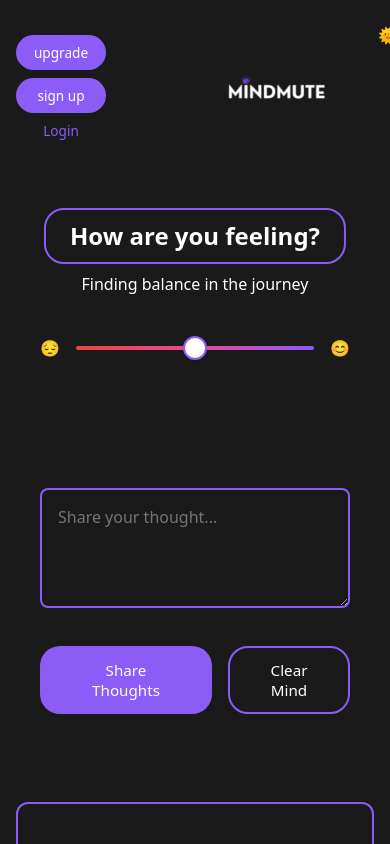
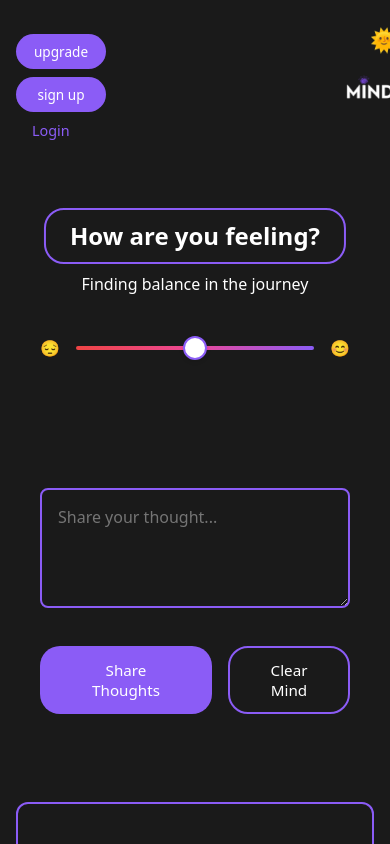
Before and after one commit to fahadbash1r/Mindmute, a React (Vite) app: page / in a window 390 px wide. Shown: the top 844 px of the page. Built offline with nearby package versions, Linux system fonts and the light colour scheme.

Commit message:
Optimize mobile layout: fix mode switcher and logo positioning

```diff
--- a/src/App.css
+++ b/src/App.css
@@ -643,19 +643,20 @@ main {
   header {
     padding: 1rem;
     grid-template-columns: auto 1fr auto;
-    gap: 0.5rem;
+    align-items: center;
     position: relative;
   }
 
   .logo-container {
+    justify-content: flex-start;
+    padding-left: 0.5rem;
+    margin: 0;
+    transform: none;
     position: relative;
-    left: 0;
-    transform: none;
-    margin-left: 0.5rem;
   }
 
   .logo img {
-    max-height: 30px;
+    max-height: 36px;
     width: auto;
   }
 
@@ -664,30 +665,21 @@ main {
     top: 1rem;
     right: 1rem;
     transform: none;
+    font-size: 1.4rem;
     z-index: 100;
     padding: 0.5rem;
-    font-size: 1rem;
   }
 
   .auth-buttons {
-    flex-direction: column;
+    gap: 0.5rem;
     align-items: flex-start;
-    gap: 0.5rem;
     min-width: 90px;
-    margin-right: 1rem;
   }
 
-  .upgrade-btn, .sign-up-btn {
+  .upgrade-btn,
+  .sign-up-btn {
     padding: 0.5rem 1rem;
     font-size: 0.85rem;
-    width: 100%;
-    min-width: 80px;
-  }
-
-  .login-btn {
-    font-size: 0.85rem;
-    padding-left: 0;
-    text-align: center;
     width: 100%;
   }
 
```
